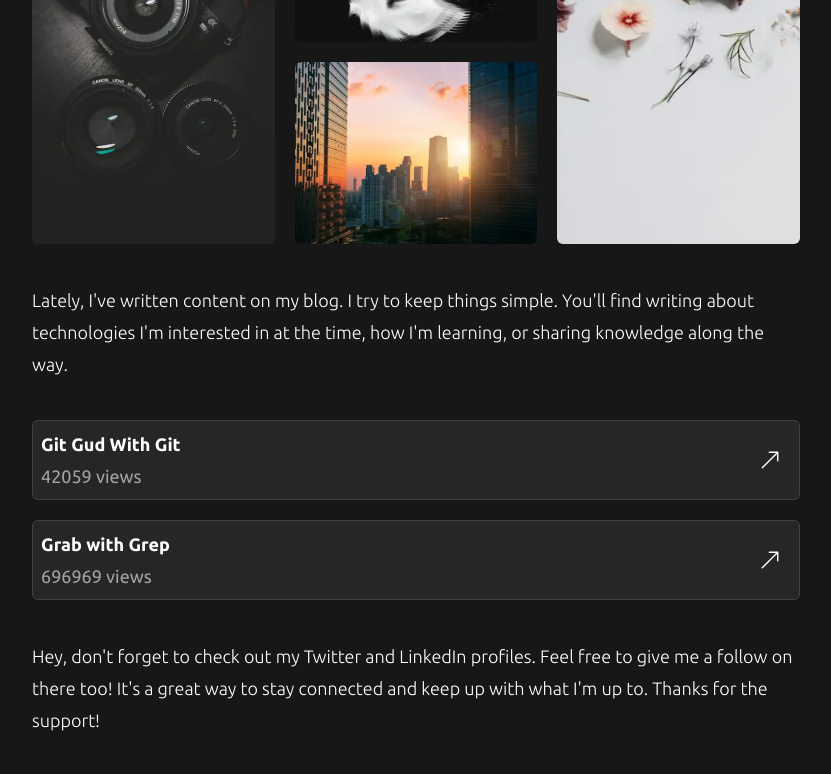
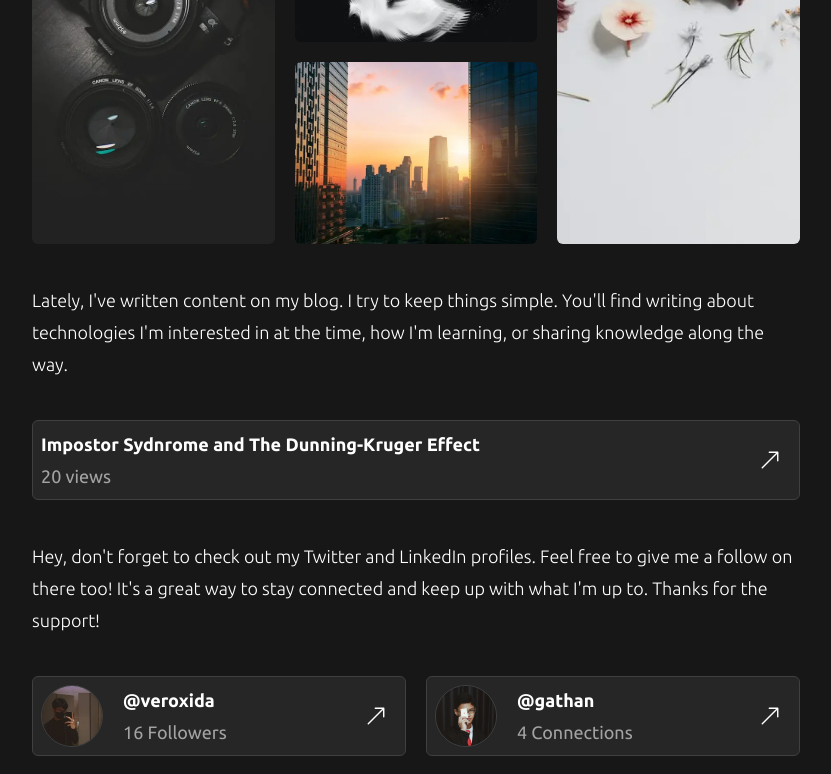
Before and after one commit to gthnmp/gmahesa.com, a Next.js app: page / in a window 1280 px wide. Shown: the part 460-1234 px from the top of the page, without its empty margins (224-1055 px from the left). Built offline with nearby package versions, Linux system fonts and the light colour scheme; no server answers.

Commit message:
Adjust blog href on landing page

```diff
--- a/app/page.tsx
+++ b/app/page.tsx
@@ -39,8 +39,7 @@
         </p>
       </div>
       <div className='flex flex-col gap-5'>
-        <Anchor href='https://twitter.com/veroxida' subtitle='42059 views' title='Git Gud With Git' />
-        <Anchor href='https://linkedin.com/in/gathan' subtitle='696969 views' title='Grab with Grep' />
+        <Anchor href='/blog/impostor-syndrome-and-dunning-kruger-effect' subtitle='20 views' title='Impostor Sydnrome and The Dunning-Kruger Effect' />
       </div>
       <div className='flex flex-col gap-5'>
         <p className='font-light '>
```
